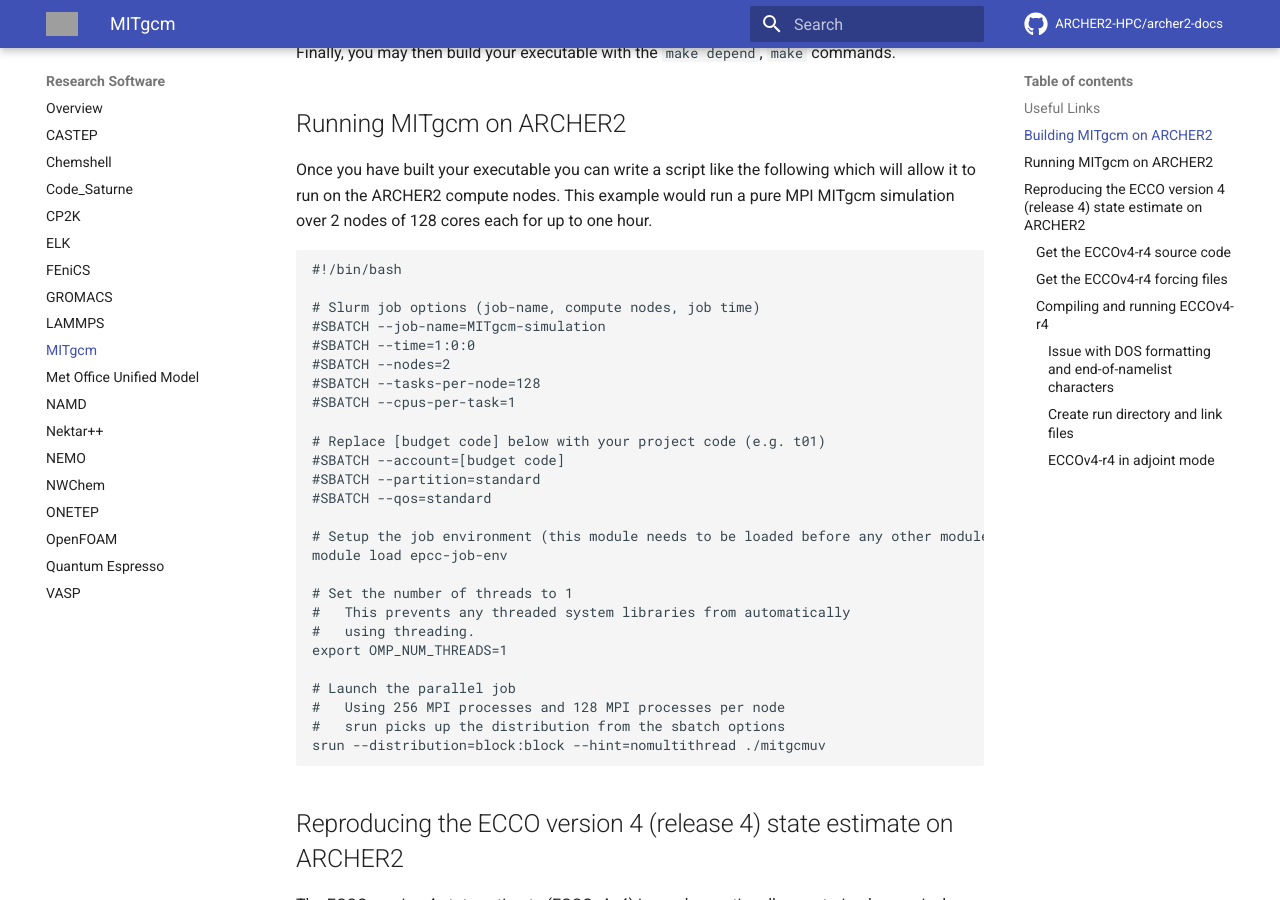
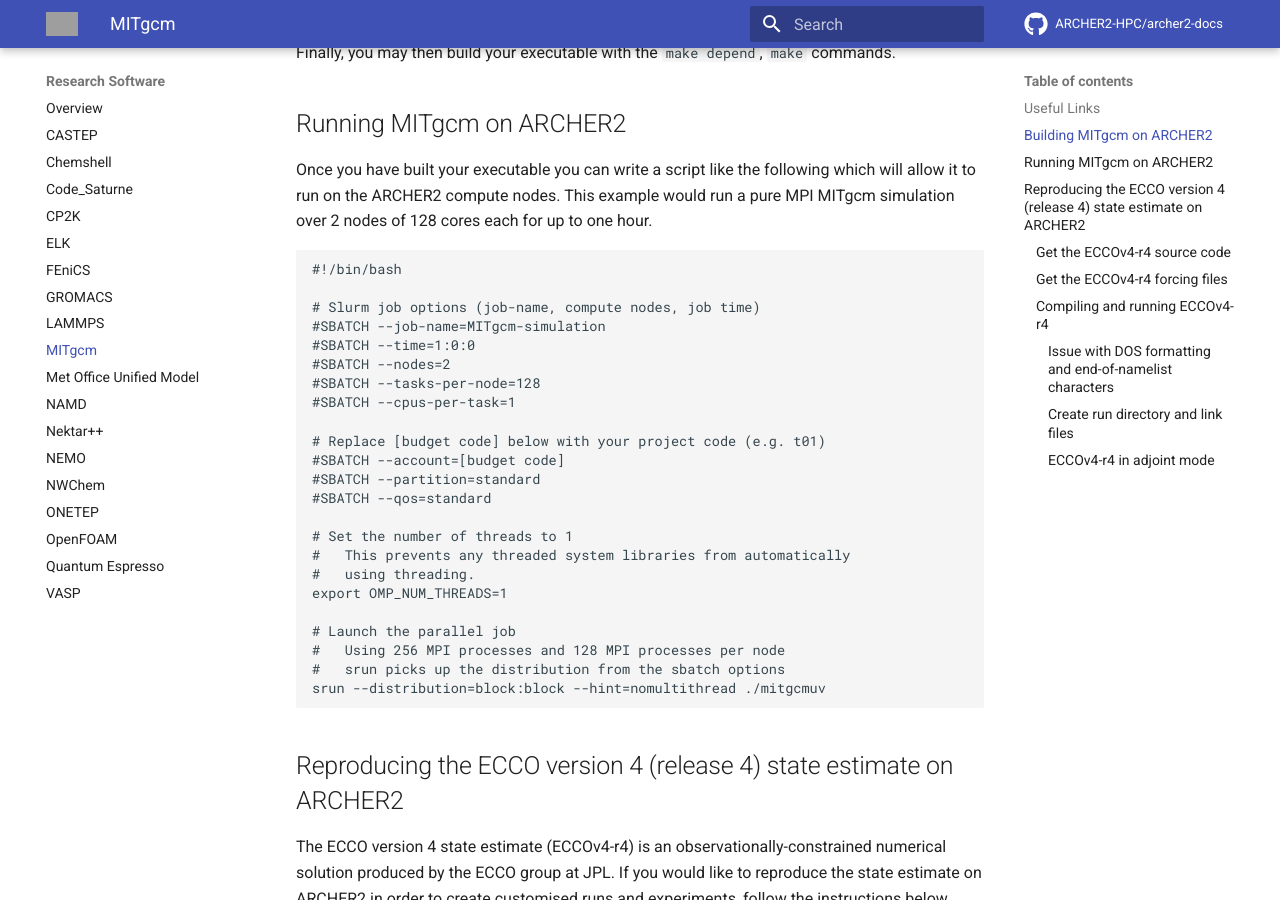
Before and after one commit to ARCHER2-HPC/archer2-docs, an MkDocs documentation site: the page built from docs/research-software/mitgcm/mitgcm.md, in a window 1280 px wide and 900 px high, scrolled down 1620 px. Built offline with MkDocs 1.6.1 and Material for MkDocs 9.7.7, drawn with Linux system fonts in a browser that asks for light colours; comment, search, counter and statistics services are not loaded; some of the changed text lies outside the part shown; grey boxes are pictures that could not be loaded.

Commit message:
Removed epcc-job-env loads from MITgcm scripts

```diff
--- a/docs/research-software/mitgcm/mitgcm.md
+++ b/docs/research-software/mitgcm/mitgcm.md
@@ -85,9 +85,6 @@
     #SBATCH --account=[budget code]
     #SBATCH --partition=standard
     #SBATCH --qos=standard
-
-    # Setup the job environment (this module needs to be loaded before any other modules)
-    module load epcc-job-env
 
     # Set the number of threads to 1
     #   This prevents any threaded system libraries from automatically
@@ -240,9 +237,6 @@
     #SBATCH --partition=standard
     #SBATCH --qos=standard
 
-    # Setup the job environment (this module needs to be loaded before any other modules)
-    module load epcc-job-env
-
     # Set the number of threads to 1
     #   This prevents any threaded system libraries from automatically
     #   using threading.
```
